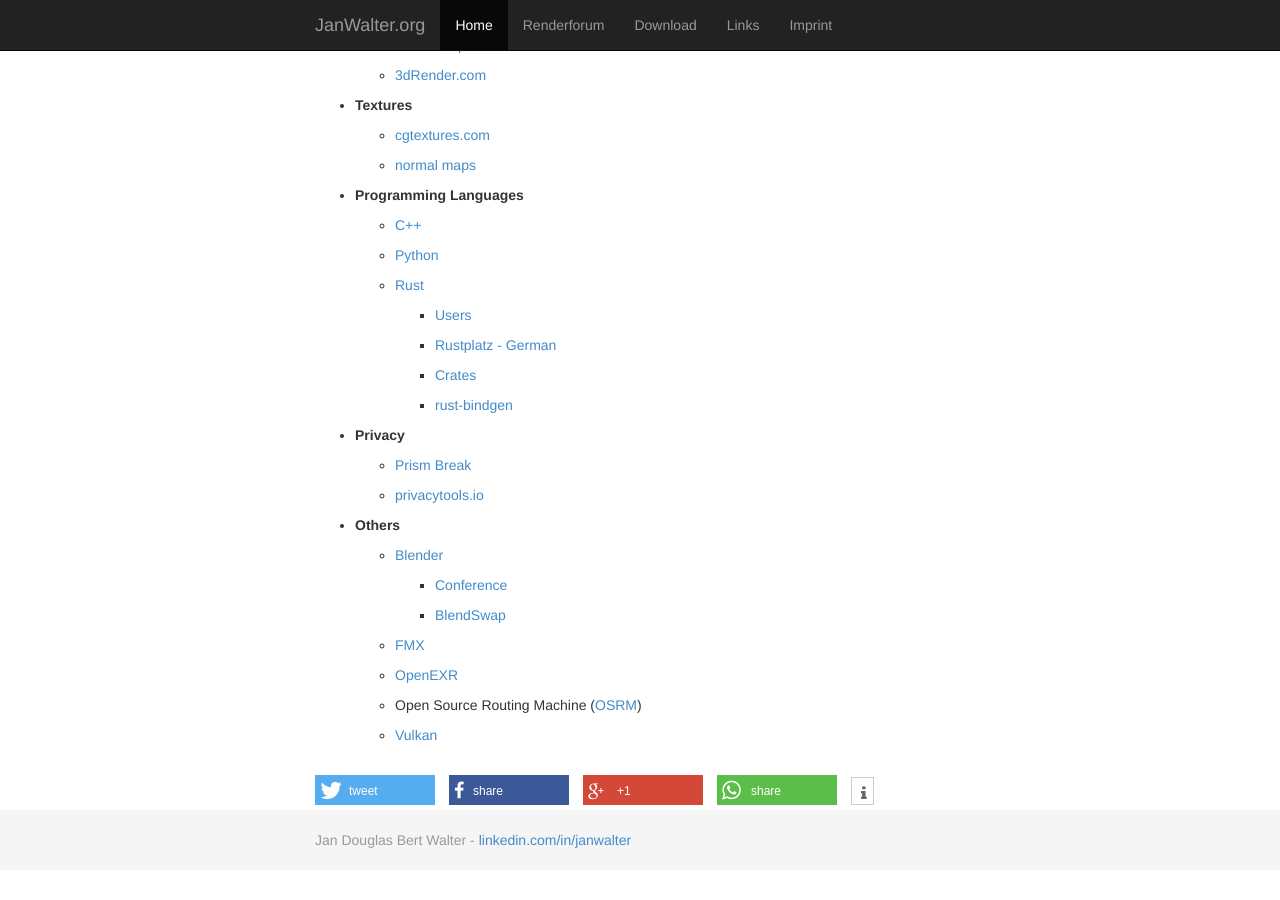
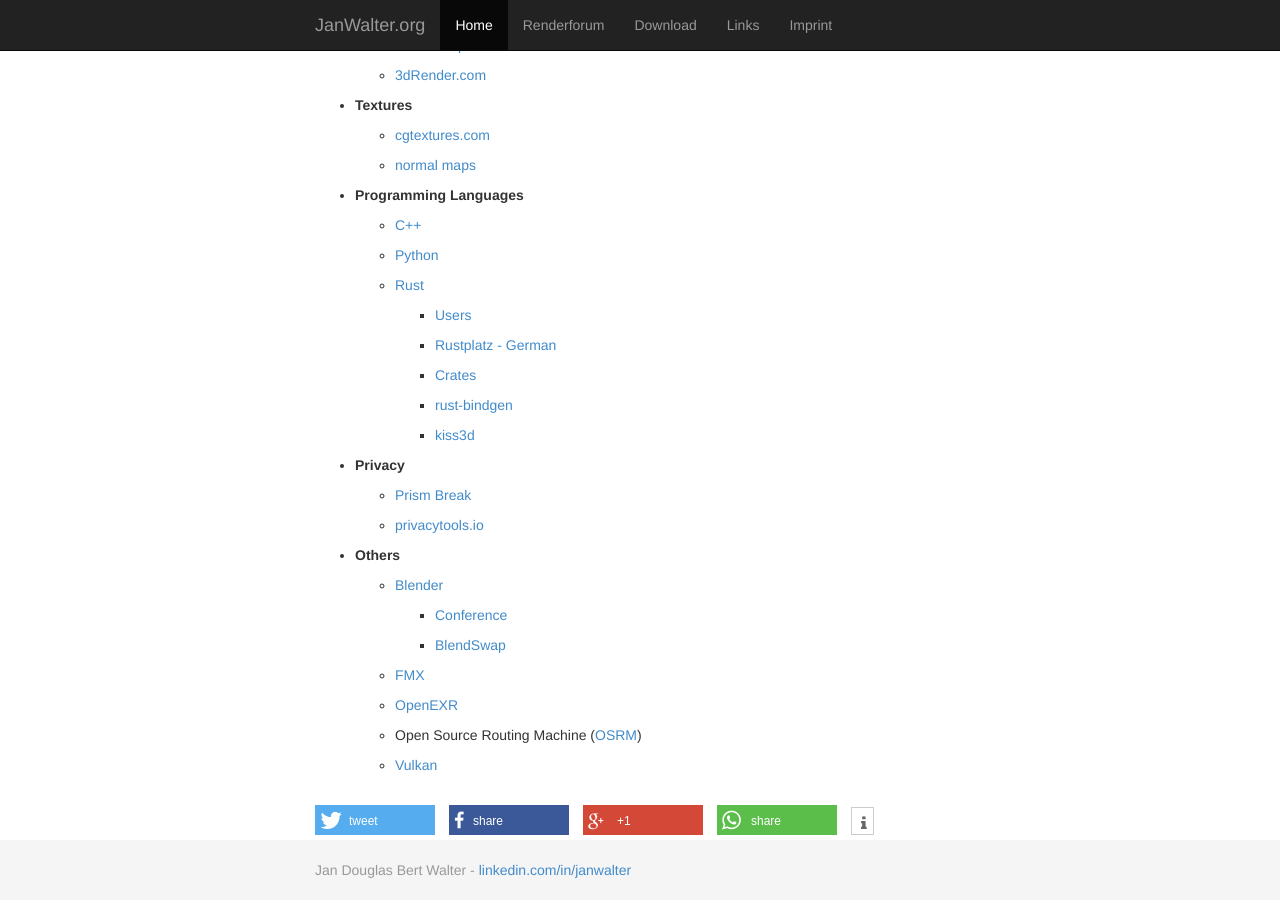
Before and after one commit to wahn/jan_walter_org, a Jekyll site: the page built from links/index.md, in a window 1280 px wide and 900 px high, scrolled down 1745 px. Built offline with Jekyll 4.4.1, drawn with Linux system fonts in a browser that asks for light colours; Markdown is read by kramdown in place of the engine named in the settings; comment, search, counter and statistics services are not loaded; before the commit the page ends 2615 px from its top, so only the background shows below that.

Commit message:
Add link for kiss3d (Rust).

```diff
--- a/links/index.md
+++ b/links/index.md
@@ -149,6 +149,8 @@
 
         + [rust-bindgen](https://github.com/crabtw/rust-bindgen)
 
+        + [kiss3d](http://kiss3d.org)
+
 * __Privacy__
 
     - [Prism Break](https://prism-break.org/en)
```
